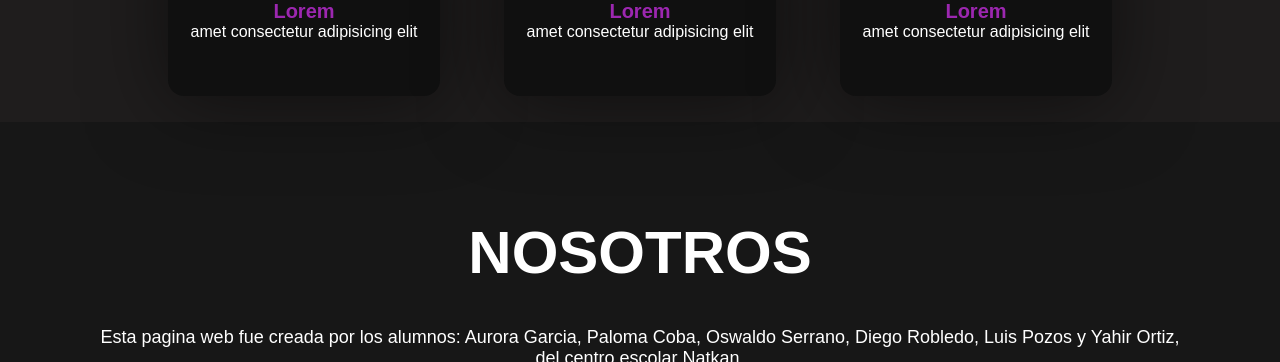
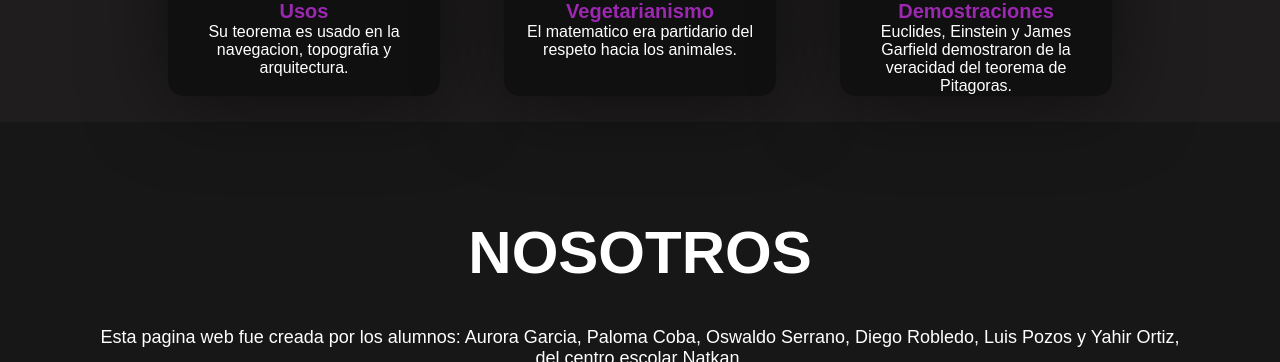
Before and after one commit to pitaprofe/jejeje, a plain HTML site: page index.html in a window 1280 px wide. Shown: the part 738-1100 px from the top of the page. Drawn offline with Linux system fonts and the light colour scheme.

Commit message:
se agrega el proyecto

```diff
--- a/index.html
+++ b/index.html
@@ -45,20 +45,20 @@
     <div class="box-container">
       <div class="box">
         <i class="fab fa-angular"></i>
-        <h3>Lorem</h3>
-        <p>amet consectetur adipisicing elit</p>
+        <h3>Usos</h3>
+        <p>Su teorema es usado en la navegacion, topografia y arquitectura.</p>
       </div>
 
       <div class="box">
         <i class="fab fa-apple"></i>
-        <h3>Lorem</h3>
-        <p>amet consectetur adipisicing elit</p>
+        <h3>Vegetarianismo</h3>
+        <p>El matematico era partidario del respeto hacia los animales.</p>
       </div>
 
       <div class="box">
         <i class="fab fa-android"></i>
-        <h3>Lorem</h3>
-        <p>amet consectetur adipisicing elit</p>
+        <h3>Demostraciones</h3>
+        <p>Euclides, Einstein y James Garfield demostraron de la veracidad del teorema de Pitagoras.</p>
       </div>
 
     </div>
```
Also changed, not shown: teo.html (+0 -4 lines).
